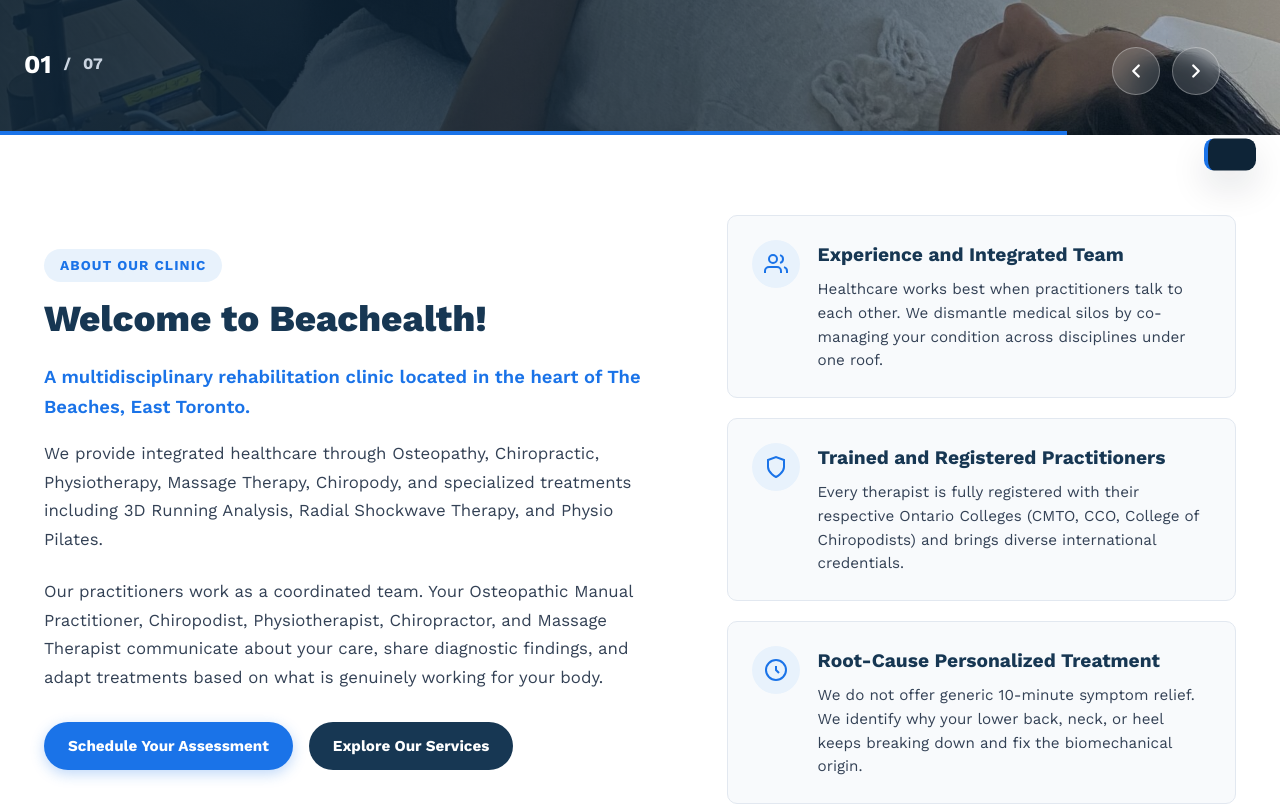
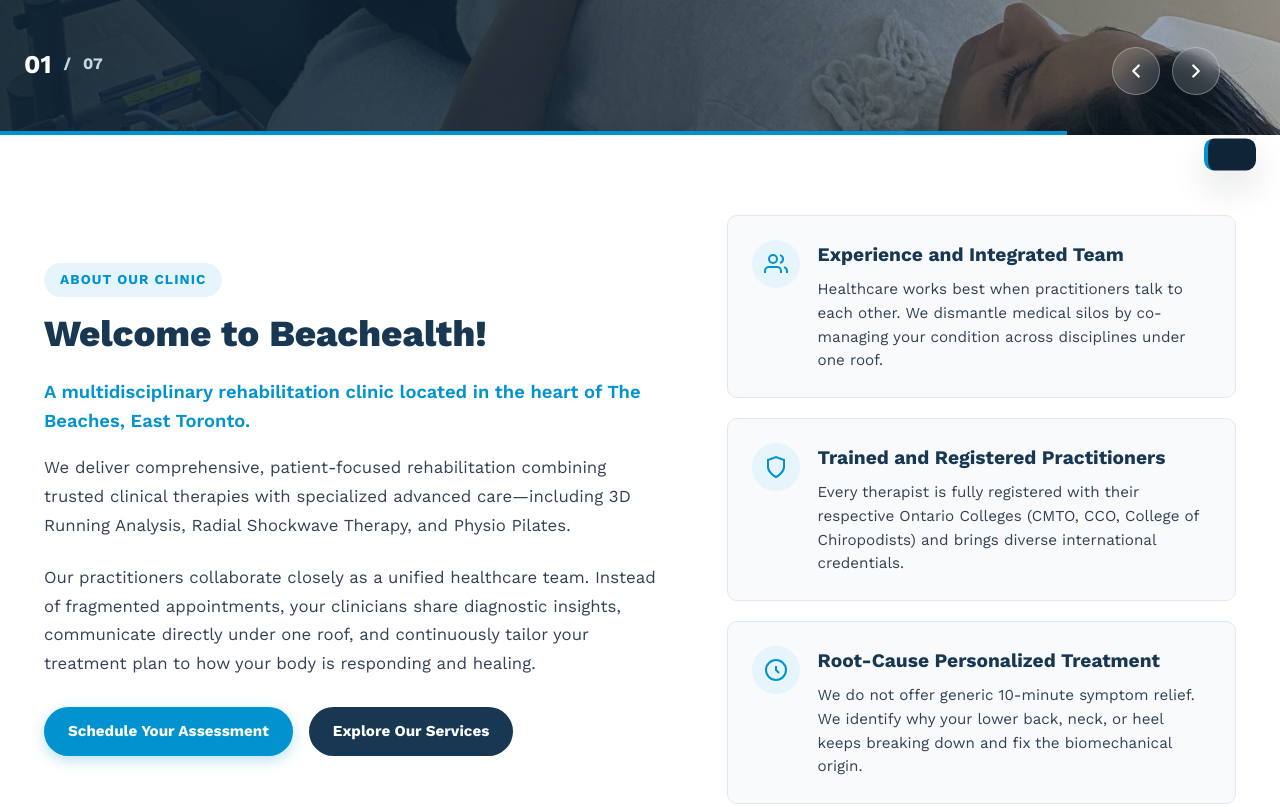
Before and after one commit to shaheertiger/beachealth-toronto, a website built with Vite: page index.html in a window 1280 px wide. Shown: the part 644-1451 px from the top of the page. Built offline with nearby package versions, Linux system fonts and the light colour scheme.

Commit message:
refactor: eliminate repetitive phrasing in welcome section and tune brand blue to exact logo hex (#0093d0)

```diff
--- a/index.html
+++ b/index.html
@@ -264,10 +264,10 @@
           <h2>Welcome to Beachealth!</h2>
           <p class="welcome-lead">A multidisciplinary rehabilitation clinic located in the heart of The Beaches, East Toronto.</p>
           <p class="welcome-text">
-            We provide integrated healthcare through Osteopathy, Chiropractic, Physiotherapy, Massage Therapy, Chiropody, and specialized treatments including 3D Running Analysis, Radial Shockwave Therapy, and Physio Pilates.
+            We deliver comprehensive, patient-focused rehabilitation combining trusted clinical therapies with specialized advanced care—including 3D Running Analysis, Radial Shockwave Therapy, and Physio Pilates.
           </p>
           <p class="welcome-text">
-            Our practitioners work as a coordinated team. Your Osteopathic Manual Practitioner, Chiropodist, Physiotherapist, Chiropractor, and Massage Therapist communicate about your care, share diagnostic findings, and adapt treatments based on what is genuinely working for your body.
+            Our practitioners collaborate closely as a unified healthcare team. Instead of fragmented appointments, your clinicians share diagnostic insights, communicate directly under one roof, and continuously tailor your treatment plan to how your body is responding and healing.
           </p>
           <div style="display: flex; gap: 16px; margin-top: 30px; flex-wrap: wrap;">
             <a href="https://beachealth.janeapp.com/" target="_blank" rel="noopener" class="btn btn-primary" data-open-booking>Schedule Your Assessment</a>
--- a/src/styles/main.css
+++ b/src/styles/main.css
@@ -15,10 +15,10 @@
   --primary: #173753;
   --primary-dark: #0e2437;
   --primary-light: #234c71;
-  --brand-blue: #1a73e8; /* Website Logo Ocean Blue */
-  --brand-blue-hover: #1557b0; /* Deep Blue Hover */
-  --brand-blue-light: #e8f2fc; /* Soft Ice Blue */
-  --brand-blue-glow: rgba(26, 115, 232, 0.28);
+  --brand-blue: #0093d0; /* Exact Beachealth Logo Cyan/Ocean Blue */
+  --brand-blue-hover: #007cb0; /* Deep Blue Hover */
+  --brand-blue-light: #e6f4fb; /* Soft Ice Blue */
+  --brand-blue-glow: rgba(0, 147, 208, 0.28);
   --ocean-blue: #2e86ab;
   --ocean-light: #ebf5fa;
   --gold: #f59e0b;
@@ -389,7 +389,7 @@
 .btn-primary:hover {
   background: var(--brand-blue-hover);
   transform: translateY(-2px);
-  box-shadow: 0 6px 20px rgba(21, 87, 176, 0.35);
+  box-shadow: 0 6px 20px rgba(0, 124, 176, 0.35);
 }
 
 .btn-secondary {
```
